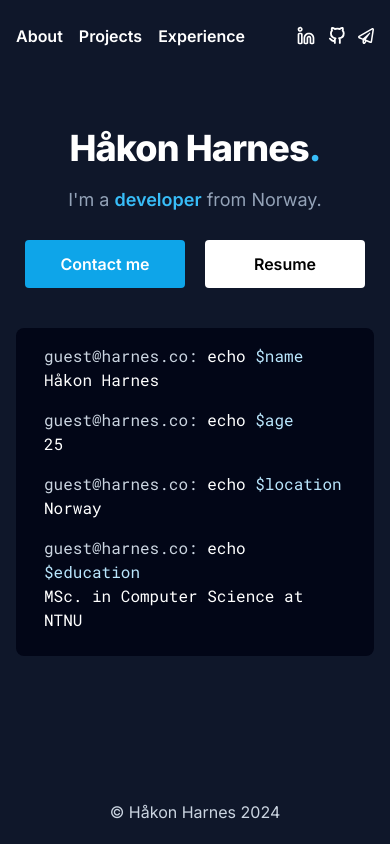
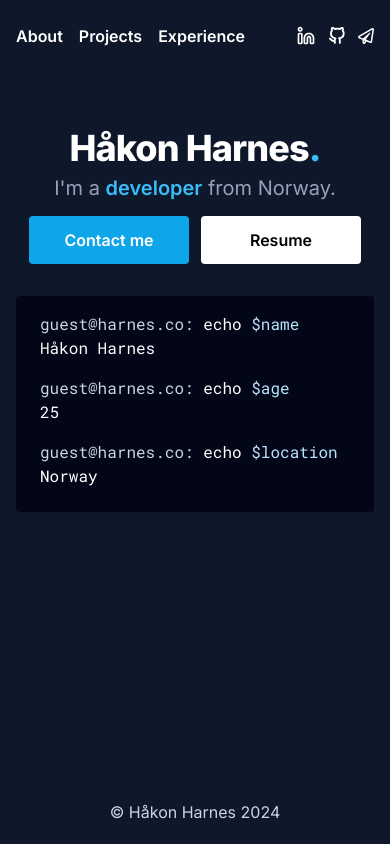
Before and after one commit to HakonHarnes/website, a Next.js app: page / in a window 390 px wide. Built offline with nearby package versions, Linux system fonts and the light colour scheme.

Commit message:
feat: make website more responsive

```diff
--- a/app/components/Button.tsx
+++ b/app/components/Button.tsx
@@ -10,7 +10,7 @@ type ButtonProps = {
 
 function buttonColorClasses(color: ButtonColors) {
   const baseClasses =
-    "rounded font-semibold h-12 px-6 w-40 flex items-center justify-center";
+    "rounded font-semibold h-12 px-6 red-50 w-40 flex items-center justify-center";
 
   switch (color) {
     case "white":
--- a/app/components/Hero.tsx
+++ b/app/components/Hero.tsx
@@ -5,7 +5,7 @@ const roboto = Roboto_Mono({ subsets: ["latin"] });
 
 export default function Hero() {
   return (
-    <div className="mx-auto flex flex-col items-center justify-between gap-10 pt-20 sm:pt-24 lg:pt-32 md:flex-row">
+    <div className="mx-auto flex flex-col items-center justify-between gap-8 pt-20 sm:pt-24 md:gap-10 lg:flex-row lg:pt-32">
       <AboutMe />
       <Terminal />
     </div>
@@ -14,15 +14,15 @@ export default function Hero() {
 
 function AboutMe() {
   return (
-    <div className="flex flex-col items-center gap-5 md:items-start flex-1 md:max-w-xl">
-      <h1 className="text-4xl font-extrabold tracking-tight dark:text-white sm:text-4xl md:text-5xl lg:text-6xl">
+    <div className="w-full flex flex-1 flex-col items-center gap-2 md:max-w-xl lg:items-start md:gap-3 lg:gap-4">
+      <h1 className="text-4xl font-extrabold tracking-tight dark:text-white  md:text-4xl lg:text-6xl">
         Håkon Harnes<span className="text-sky-400">.</span>
       </h1>
-      <p className="text-justify text-lg text-slate-400 leading-6 md:max-w-md">
-        I&apos;m a <span className="text-sky-400 font-semibold">developer</span>{" "}
+      <p className="text-justify text-xl leading-6 text-slate-400 md:max-w-md lg:text-2xl">
+        I&apos;m a <span className="font-semibold text-sky-400">developer</span>{" "}
         from Norway.
       </p>
-      <div className="flex gap-5 pt-2">
+      <div className="w-full flex gap-3 pt-2 mobile:w-auto lg:gap-4">
         <Button href="mailto:hakon@harnes.co">Contact me</Button>
         <Button href="/" color="white">
           Resume
@@ -35,7 +35,7 @@ function AboutMe() {
 function Terminal() {
   return (
     <div
-      className={`${roboto.className} bg-slate-950 w-full px-7 py-4 rounded-lg flex-1 md:max-w-xl `}
+      className={`${roboto.className} bg-slate-950 w-full py-4 px-6 rounded sm:p-4 sm:rounded-lg flex-1 sm:max-w-xl `}
     >
       <div>
         <span className="text-slate-300">guest@harnes.co: </span>{" "}
@@ -54,13 +54,15 @@ function Terminal() {
         <span className="">echo</span>{" "}
         <span className="text-sky-200">$location</span>
       </div>
-      <div className="pb-4">Norway</div>
-      <div>
+      <div className="pb-2 sm:pb-4">Norway</div>
+      <div className="hidden sm:block">
         <span className="text-slate-300">guest@harnes.co: </span>{" "}
         <span className="">echo</span>{" "}
         <span className="text-sky-200">$education</span>
       </div>
-      <div className="pb-2">MSc. in Computer Science at NTNU</div>
+      <div className="pb-2 hidden sm:block">
+        MSc. in Computer Science at NTNU
+      </div>
     </div>
   );
 }
```
